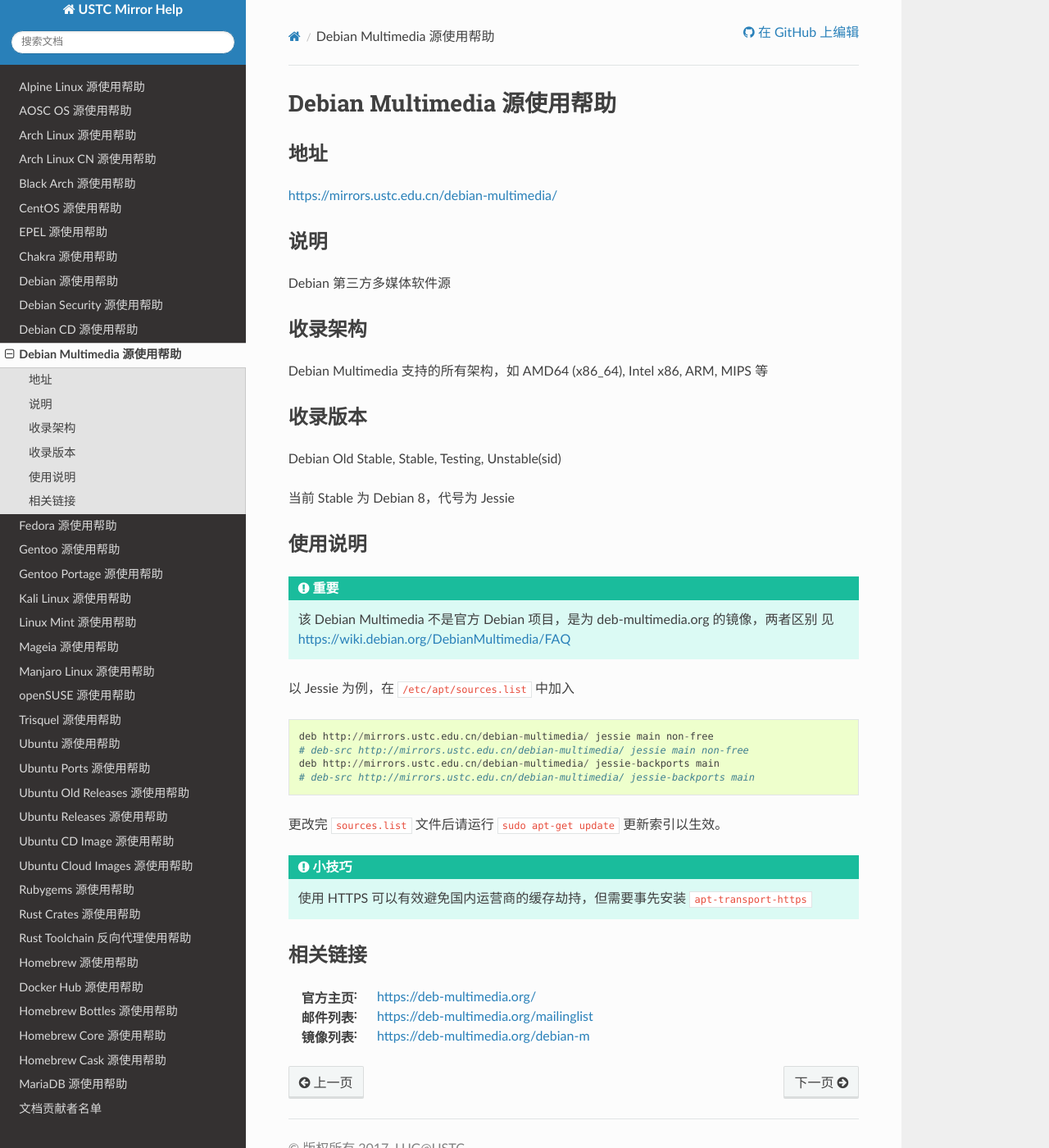
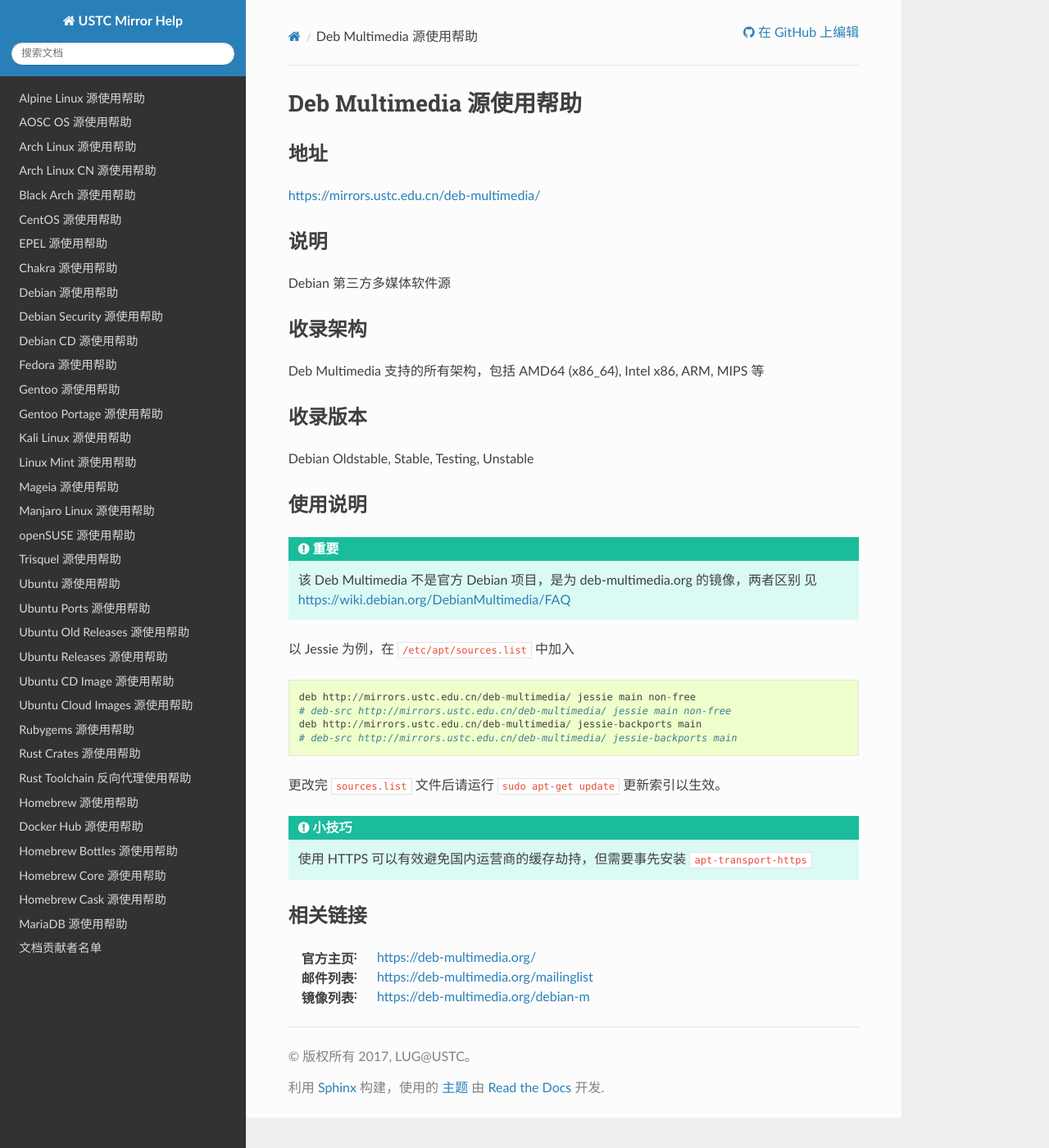
Before and after one commit to ustclug/mirrorhelp, a Sphinx documentation site: the page built from source/deb-multimedia.rst, in a window 1280 px wide and 1400 px high. Shown: the whole window at 82% size. Built offline with Sphinx 7.4.7 and the Read the Docs theme 2.0.0, drawn with Linux system fonts in a browser that asks for light colours; pages that are not in the unit, such as notebooks, are missing from menus.

Commit message:
Update and rename debian-multimedia.rst to deb-multimedia.rst

```diff
--- a/source/debian-multimedia.rst
+++ b/source/deb-multimedia.rst
@@ -1,11 +1,11 @@
 ============================
-Debian Multimedia 源使用帮助
+Deb Multimedia 源使用帮助
 ============================
 
 地址
 ====
 
-https://mirrors.ustc.edu.cn/debian-multimedia/
+https://mirrors.ustc.edu.cn/deb-multimedia/
 
 说明
 ====
@@ -15,31 +15,29 @@
 收录架构
 ========
 
-Debian Multimedia 支持的所有架构，如 AMD64 (x86_64), Intel x86, ARM, MIPS 等
+Deb Multimedia 支持的所有架构，包括 AMD64 (x86_64), Intel x86, ARM, MIPS 等
 
 
 收录版本
 ========
 
-Debian Old Stable, Stable, Testing, Unstable(sid)
-
-当前 Stable 为 Debian 8，代号为 Jessie
+Debian Oldstable, Stable, Testing, Unstable
 
 使用说明
 ========
 
 .. important::
-    该 Debian Multimedia 不是官方 Debian 项目，是为 deb-multimedia.org 的镜像，两者区别
+    该 Deb Multimedia 不是官方 Debian 项目，是为 deb-multimedia.org 的镜像，两者区别
     见 https://wiki.debian.org/DebianMultimedia/FAQ
 
 以 Jessie 为例，在 :file:`/etc/apt/sources.list` 中加入
 
 ::
 
-    deb http://mirrors.ustc.edu.cn/debian-multimedia/ jessie main non-free
-    # deb-src http://mirrors.ustc.edu.cn/debian-multimedia/ jessie main non-free
-    deb http://mirrors.ustc.edu.cn/debian-multimedia/ jessie-backports main
-    # deb-src http://mirrors.ustc.edu.cn/debian-multimedia/ jessie-backports main
+    deb http://mirrors.ustc.edu.cn/deb-multimedia/ jessie main non-free
+    # deb-src http://mirrors.ustc.edu.cn/deb-multimedia/ jessie main non-free
+    deb http://mirrors.ustc.edu.cn/deb-multimedia/ jessie-backports main
+    # deb-src http://mirrors.ustc.edu.cn/deb-multimedia/ jessie-backports main
 
 更改完 :file:`sources.list` 文件后请运行 ``sudo apt-get update`` 更新索引以生效。
 
```
